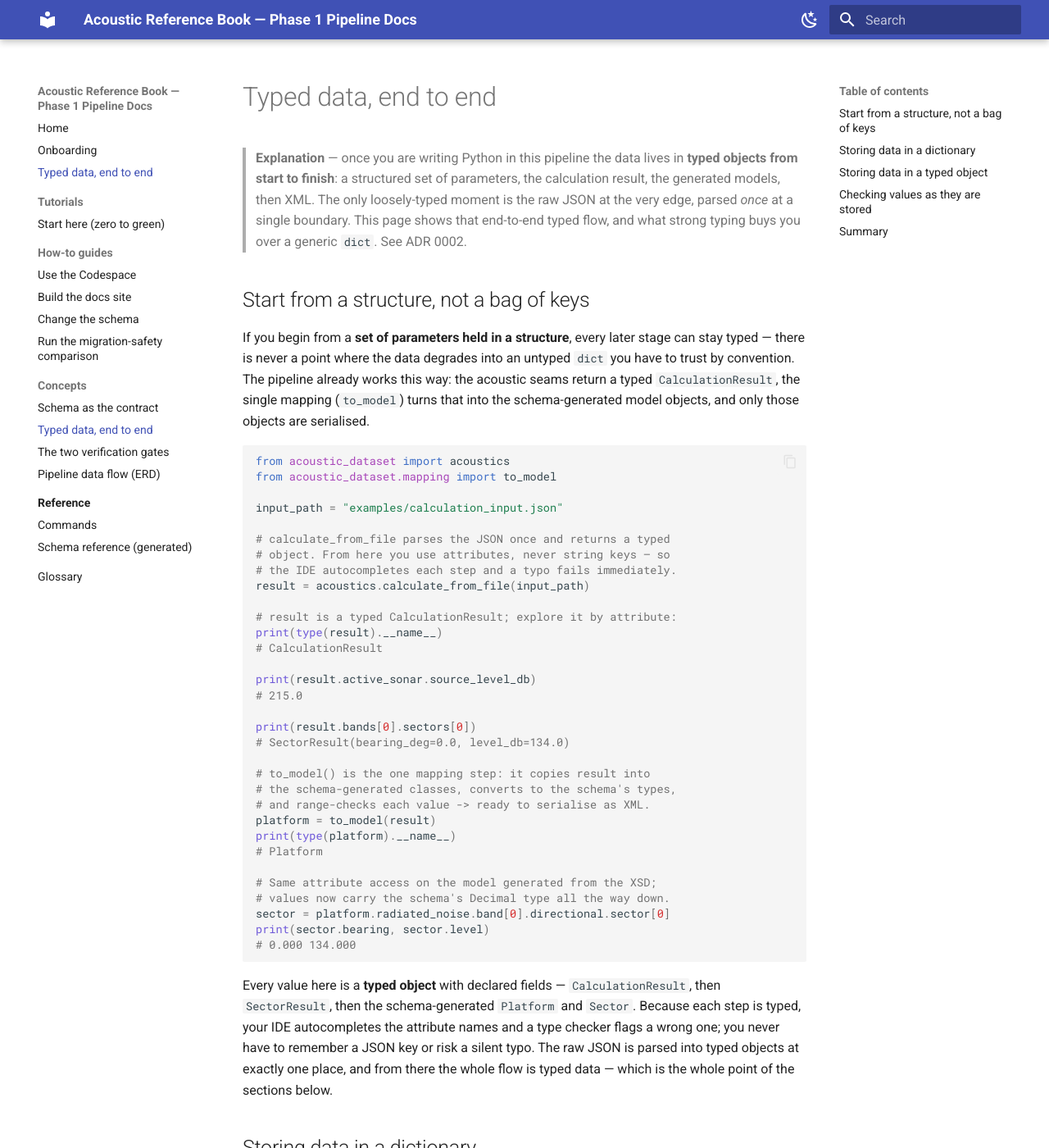
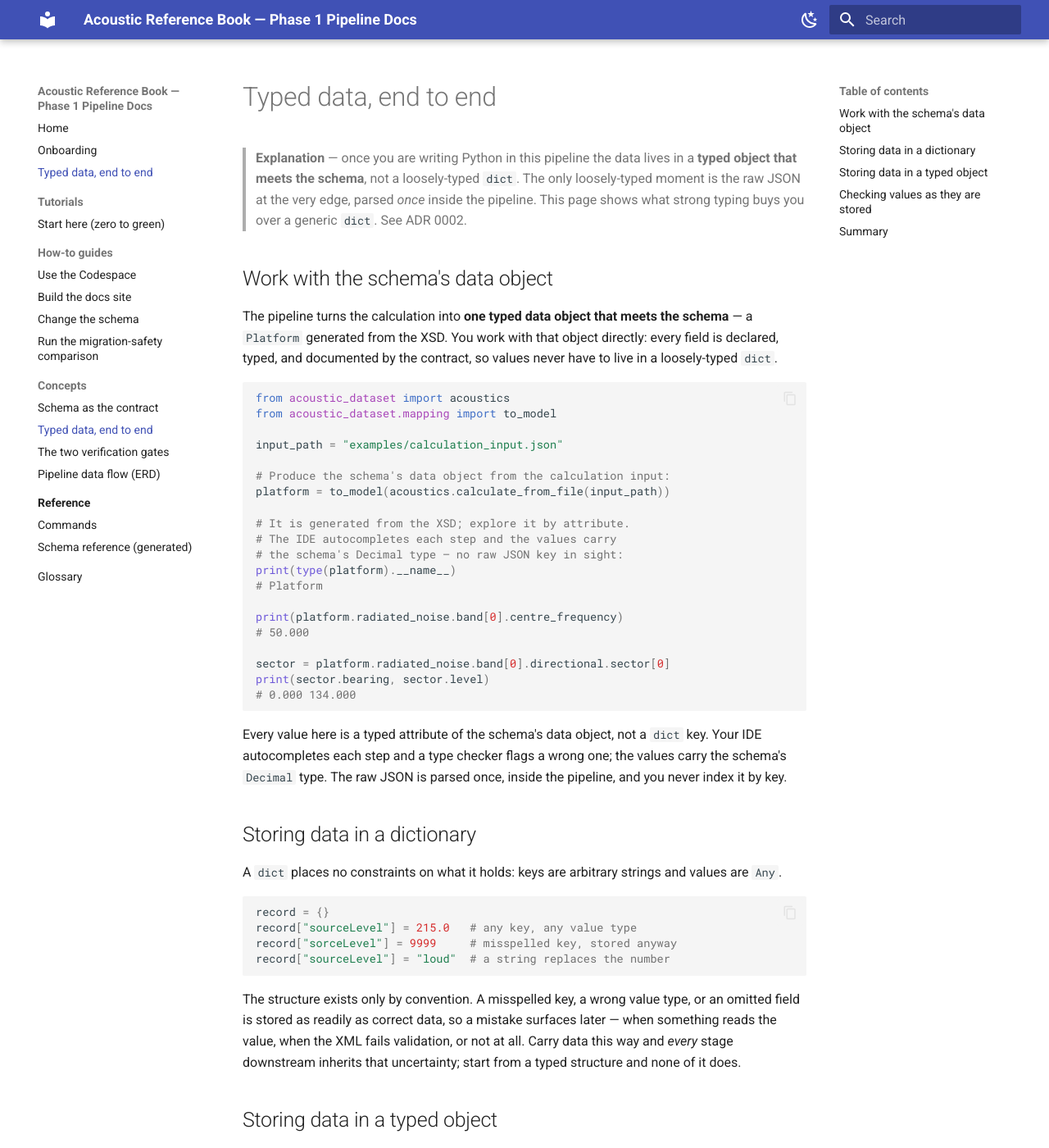
Before and after one commit to DeepBlueCLtd/python-party, an MkDocs documentation site: the page built from docs/concepts/typed-vs-dicts.md, in a window 1280 px wide and 1400 px high. Shown: the whole window at 82% size. Built offline with MkDocs 1.6.1 and Material for MkDocs 9.7.7, drawn with Linux system fonts in a browser that asks for light colours.

Commit message:
docs: front the typed page on the schema data object, not the intermediate
Interim trim ahead of the planned refactor that removes the intermediate
CalculationResult. The headline example no longer teaches the
result -> to_model -> platform two-step; it collapses production into a single
"produce the schema's data object" line and explores only that object (a
Platform generated from the XSD) with IDE autocomplete and the schema's
Decimal types. Output values are captured from a real run. The page now tells
the defensible story: we build one data object that meets the schema.

````diff
--- a/docs/concepts/typed-vs-dicts.md
+++ b/docs/concepts/typed-vs-dicts.md
@@ -1,19 +1,15 @@
 # Typed data, end to end
 
-> **Explanation** — once you are writing Python in this pipeline the data lives in **typed
-> objects from start to finish**: a structured set of parameters, the calculation result, the
-> generated models, then XML. The only loosely-typed moment is the raw JSON at the very edge,
-> parsed *once* at a single boundary. This page shows that end-to-end typed flow, and what
-> strong typing buys you over a generic `dict`. See
-> ADR 0002.
+> **Explanation** — once you are writing Python in this pipeline the data lives in a **typed
+> object that meets the schema**, not a loosely-typed `dict`. The only loosely-typed moment is
+> the raw JSON at the very edge, parsed *once* inside the pipeline. This page shows what strong
+> typing buys you over a generic `dict`. See ADR 0002.
 
-## Start from a structure, not a bag of keys
+## Work with the schema's data object
 
-If you begin from a **set of parameters held in a structure**, every later stage can stay
-typed — there is never a point where the data degrades into an untyped `dict` you have to
-trust by convention. The pipeline already works this way: the acoustic seams return a typed
-`CalculationResult`, the single mapping (`to_model`) turns that into the schema-generated model
-objects, and only those objects are serialised.
+The pipeline turns the calculation into **one typed data object that meets the schema** — a
+`Platform` generated from the XSD. You work with that object directly: every field is declared,
+typed, and documented by the contract, so values never have to live in a loosely-typed `dict`.
 
 ```python
 from acoustic_dataset import acoustics
@@ -21,41 +17,26 @@ from acoustic_dataset.mapping import to_model
 
 input_path = "examples/calculation_input.json"
 
-# calculate_from_file parses the JSON once and returns a typed
-# object. From here you use attributes, never string keys — so
-# the IDE autocompletes each step and a typo fails immediately.
-result = acoustics.calculate_from_file(input_path)
+# Produce the schema's data object from the calculation input:
+platform = to_model(acoustics.calculate_from_file(input_path))
 
-# result is a typed CalculationResult; explore it by attribute:
-print(type(result).__name__)
-# CalculationResult
-
-print(result.active_sonar.source_level_db)
-# 215.0
-
-print(result.bands[0].sectors[0])
-# SectorResult(bearing_deg=0.0, level_db=134.0)
-
-# to_model() is the one mapping step: it copies result into
-# the schema-generated classes, converts to the schema's types,
-# and range-checks each value -> ready to serialise as XML.
-platform = to_model(result)
+# It is generated from the XSD; explore it by attribute.
+# The IDE autocompletes each step and the values carry
+# the schema's Decimal type — no raw JSON key in sight:
 print(type(platform).__name__)
 # Platform
 
-# Same attribute access on the model generated from the XSD;
-# values now carry the schema's Decimal type all the way down.
+print(platform.radiated_noise.band[0].centre_frequency)
+# 50.000
+
 sector = platform.radiated_noise.band[0].directional.sector[0]
 print(sector.bearing, sector.level)
 # 0.000 134.000
 ```
 
-Every value here is a **typed object** with declared fields — `CalculationResult`, then
-`SectorResult`, then the schema-generated `Platform` and `Sector`. Because each step is typed,
-your IDE autocompletes the attribute names and a type checker flags a wrong one; you never have
-to remember a JSON key or risk a silent typo. The raw JSON is parsed into typed objects at
-exactly one place, and from there the whole flow is typed data — which is the whole point of the
-sections below.
+Every value here is a typed attribute of the schema's data object, not a `dict` key. Your IDE
+autocompletes each step and a type checker flags a wrong one; the values carry the schema's
+`Decimal` type. The raw JSON is parsed once, inside the pipeline, and you never index it by key.
 
 ## Storing data in a dictionary
 
````
